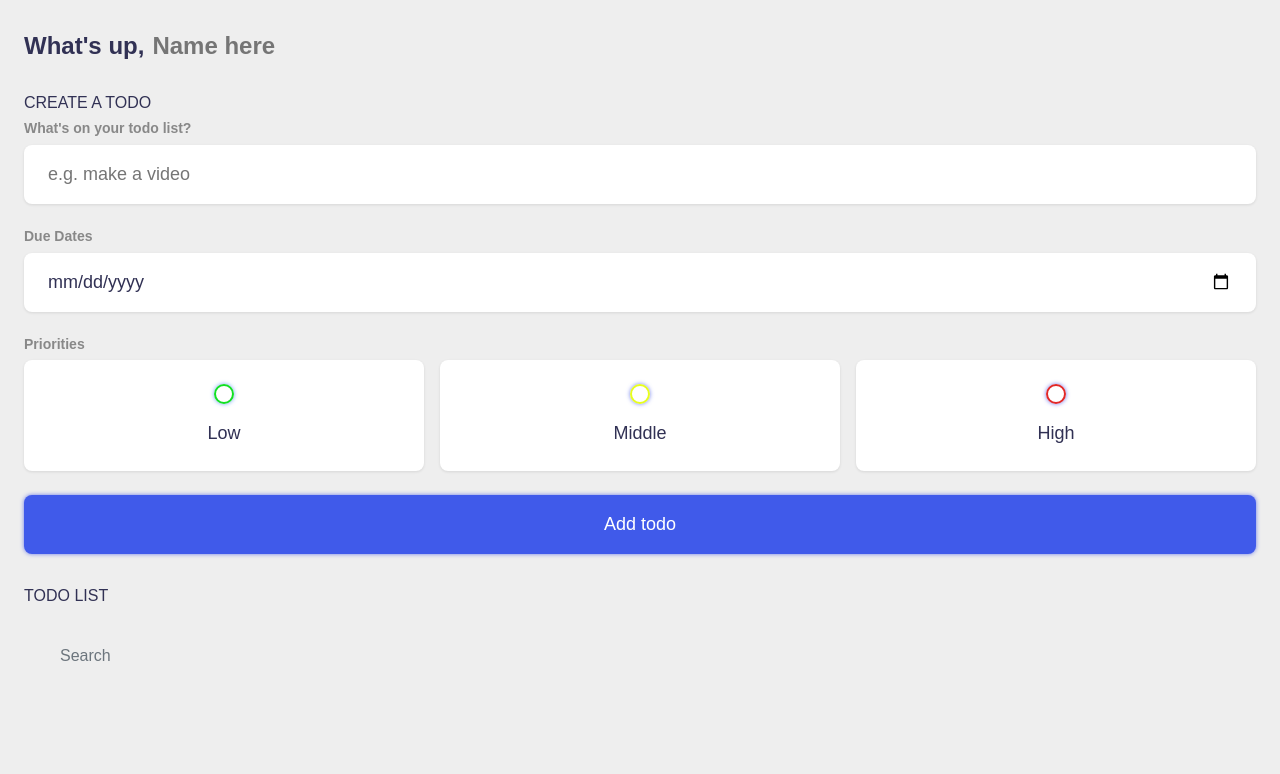
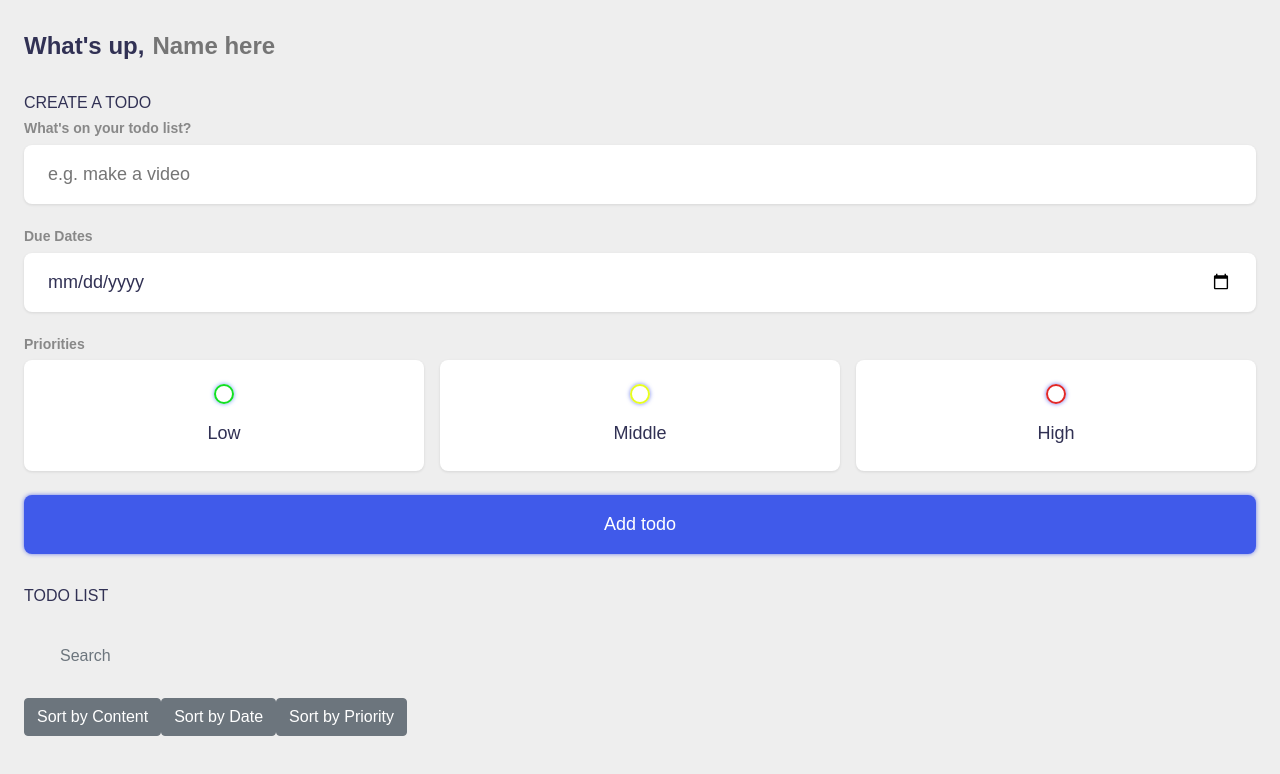
Before and after one commit to NursiNursi/turboly-challenge, a Vue app: page / in a window 1280 px wide. Shown: the top 774 px of the page. Built offline with nearby package versions, Linux system fonts and the light colour scheme.

Commit message:
Add sorting feature

```diff
--- a/src/components/Home.vue
+++ b/src/components/Home.vue
@@ -5,6 +5,7 @@ import SearchForm from "./SearchForm.vue";
 const todos = ref([]);
 const name = ref("");
 const searchFilter = ref("");
+const sort = ref("");
 
 const input_content = ref("");
 const input_dueDate = ref("");
@@ -33,6 +34,32 @@ const filteredItems = computed(() => {
     );
   }
 
+  switch (sort.value) {
+    case "content":
+      todos.value.sort((a, b) => {
+        return a.content.localeCompare(b.content);
+      });
+      break;
+    case "date":
+      todos.value.sort((a, b) => {
+        const dateA = new Date(a.dueDate);
+        const dateB = new Date(b.dueDate);
+
+        return dateA - dateB;
+      });
+      break;
+    case "priority":
+      todos.value.sort((a, b) => {
+        const priorityOrder = { high: 1, middle: 2, low: 3 };
+        const priorityA = priorityOrder[a.priority];
+        const priorityB = priorityOrder[b.priority];
+
+        return priorityA - priorityB;
+      });
+      break;
+    default:
+    // Handle the default case here if needed
+  }
   return items;
 });
 
@@ -142,6 +169,19 @@ onMounted(() => {
     <section class="todo-list">
       <h3>TODO LIST</h3>
       <SearchForm @search="handleSearch" />
+      <button @click="sort = 'content'" type="button" class="btn btn-secondary">
+        Sort by Content
+      </button>
+      <button @click="sort = 'date'" type="button" class="btn btn-secondary">
+        Sort by Date
+      </button>
+      <button
+        @click="sort = 'priority'"
+        type="button"
+        class="btn btn-secondary"
+      >
+        Sort by Priority
+      </button>
       <div class="list" id="todo-list">
         <div
           v-for="todo in filteredItems"
```
